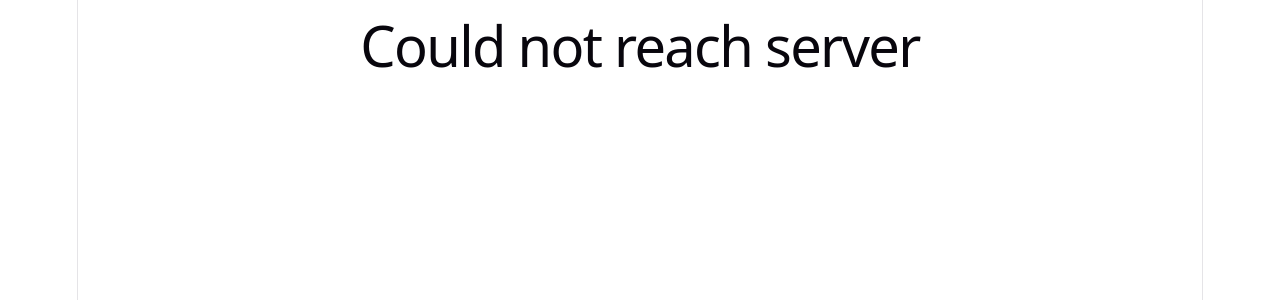
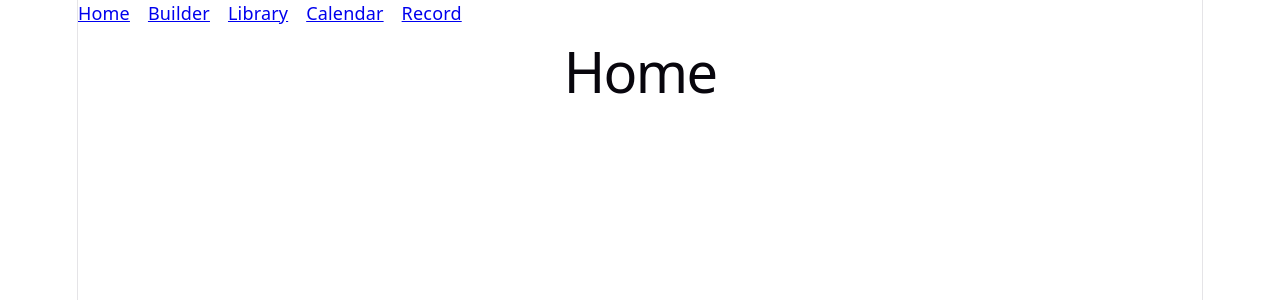
Before and after one commit to Spider7307/workout-app, a React (Vite) app in the folder client/: page / in a window 1280 px wide. Shown: the top 300 px of the page. Built offline with nearby package versions, Linux system fonts and the light colour scheme; no server answers.

Commit message:
mongo, and .env

```diff
--- a/client/src/App.tsx
+++ b/client/src/App.tsx
@@ -1,17 +1,31 @@
-import { useEffect, useState } from "react";
-import axios from "axios";
+import { BrowserRouter, Routes, Route, Link } from "react-router-dom";
+import Home from "./pages/Home";
+import Builder from "./pages/Builder";
+import Library from "./pages/Library";
+import EditWorkout from "./pages/EditWorkout";
+import Calendar from "./pages/Calendar";
+import Record from "./pages/Record";
 
 function App() {
-  const [status, setStatus] = useState("loading...");
-
-  useEffect(() => {
-    axios
-      .get("http://localhost:3001/api/health")
-      .then((res) => setStatus(res.data.ok ? "Server connected!" : "Server error"))
-      .catch(() => setStatus("Could not reach server"));
-  }, []);
-
-  return <h1>{status}</h1>;
+  return (
+    <BrowserRouter>
+      <nav style={{ display: "flex", gap: "1rem" }}>
+        <Link to="/">Home</Link>
+        <Link to="/builder">Builder</Link>
+        <Link to="/library">Library</Link>
+        <Link to="/calendar">Calendar</Link>
+        <Link to="/record">Record</Link>
+      </nav>
+      <Routes>
+        <Route path="/" element={<Home />} />
+        <Route path="/builder" element={<Builder />} />
+        <Route path="/library" element={<Library />} />
+        <Route path="/library/:id/edit" element={<EditWorkout />} />
+        <Route path="/calendar" element={<Calendar />} />
+        <Route path="/record" element={<Record />} />
+      </Routes>
+    </BrowserRouter>
+  );
 }
 
 export default App;
```
Also changed, not shown: 1 other file (tests, documents, lock files or other folders).
